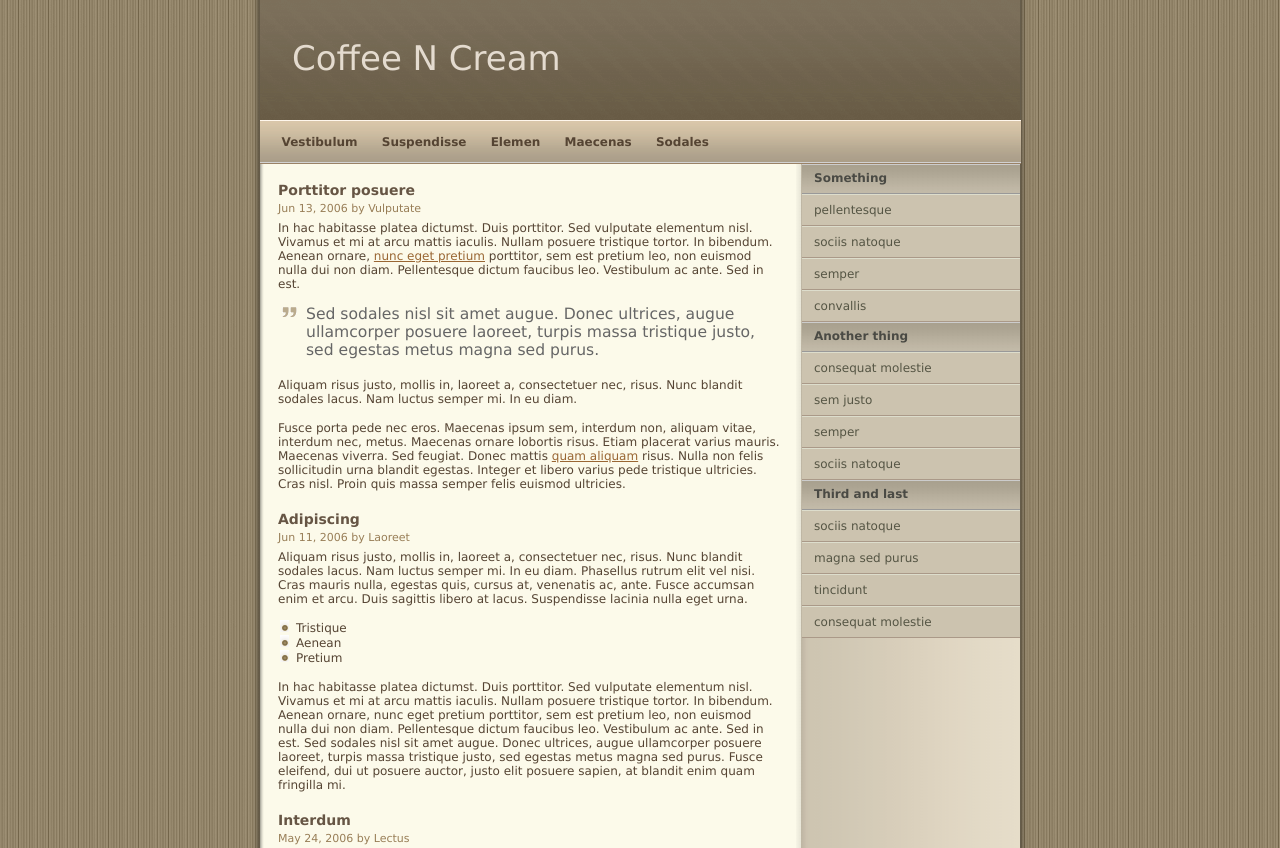
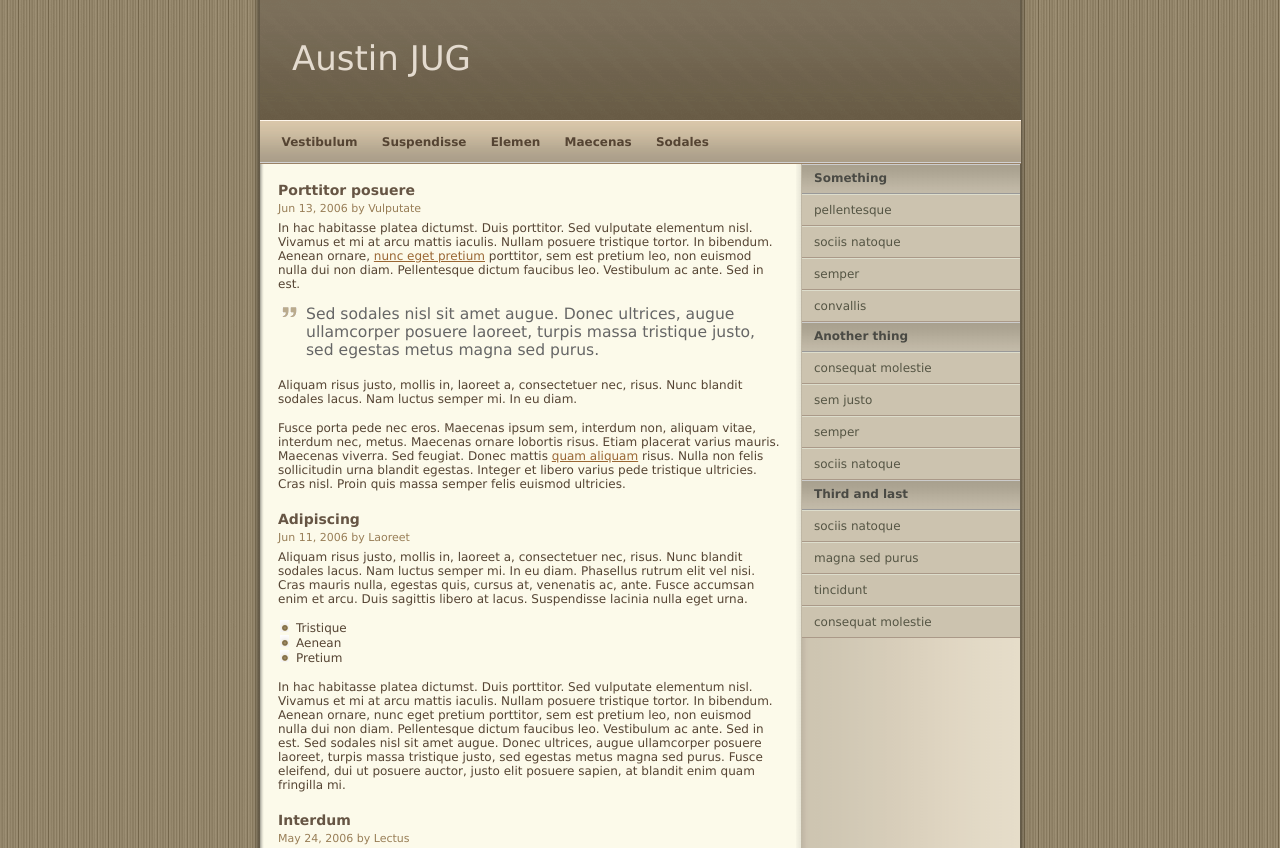
Before and after one commit to pgier/austin-jug-demo, a plain HTML site: page index.html in a window 1280 px wide. Shown: the top 848 px of the page. Drawn offline with Linux system fonts and the light colour scheme.

Commit message:
Update page header
git-svn-id: https://svn.jboss.org/repos/maven/demo/trunk@557 144b0f12-573d-0410-b250-8e3534f3c584

```diff
--- a/index.html
+++ b/index.html
@@ -18,7 +18,7 @@
 	<div class="header">
 
 		<div class="title">
-			<h1>Coffee N Cream</h1>
+			<h1>Austin JUG</h1>
 		</div>
 
 	</div>
```
